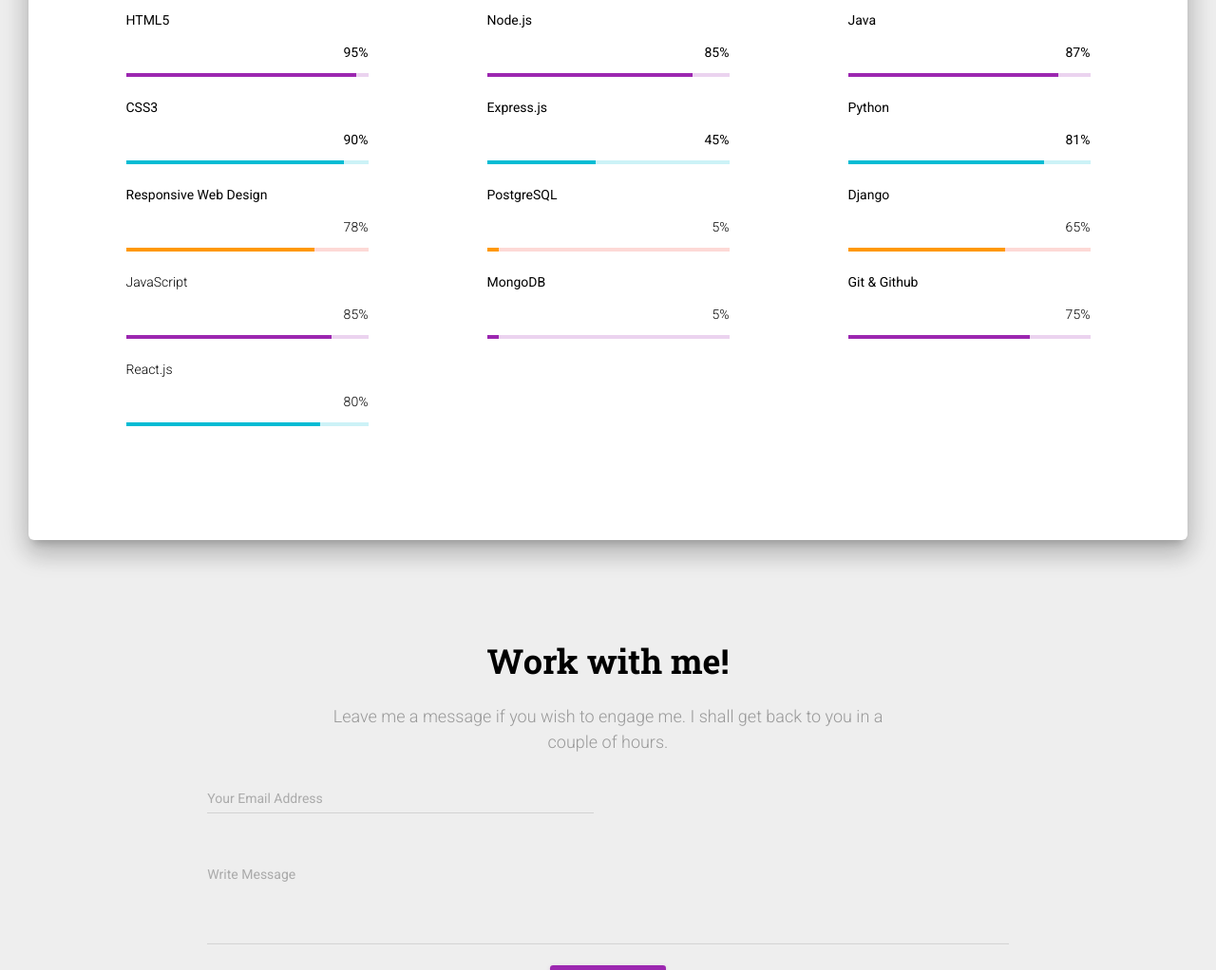
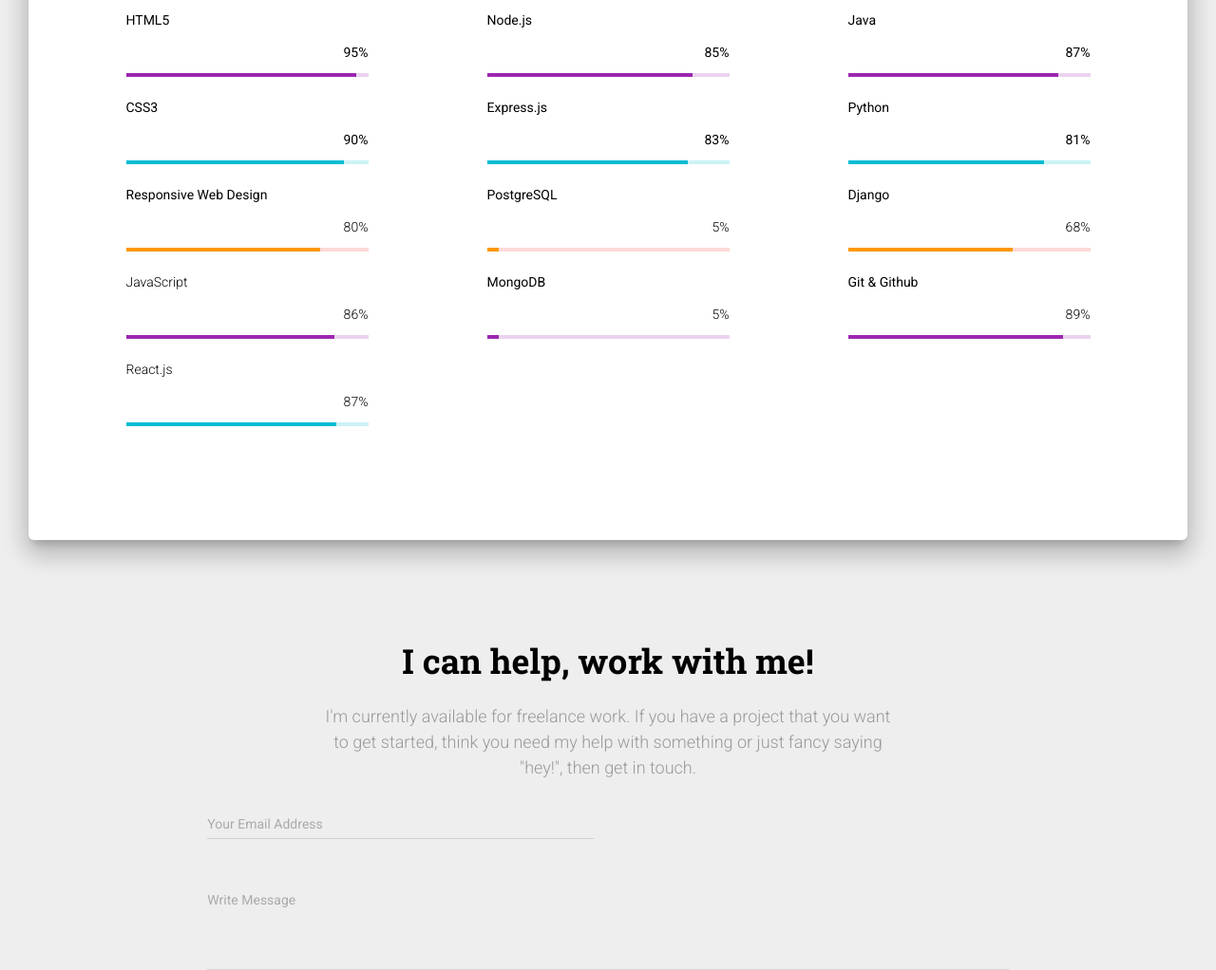
Before and after one commit to mosesbenjamin/mosesbenjamin.github.io, a plain HTML site: page index.html in a window 1280 px wide. Shown: the part 1020-2042 px from the top of the page at 95% size. Drawn offline with Linux system fonts and the light colour scheme.

Commit message:
skills update

```diff
--- a/index.html
+++ b/index.html
@@ -145,24 +145,24 @@
                         </div>
                     </div>
                     <p class="text-left"><strong>Responsive Web Design</strong></p>
-                    <p class="text-right">78%</p>
+                    <p class="text-right">80%</p>
                     <div class="progress progress-line-danger">
-                        <div class="progress-bar progress-bar-warning" style="width: 78%">
-                          <span class="sr-only">78% Complete (success)</span>
+                        <div class="progress-bar progress-bar-warning" style="width: 80%">
+                          <span class="sr-only">80% Complete (success)</span>
                         </div>
                     </div>
                     <p class="text-left">JavaScript</p>
-                    <p class="text-right">85%</p>
+                    <p class="text-right">86%</p>
                     <div class="progress progress-line-primary">
-                        <div class="progress-bar progress-bar-primary" role="progressbar" aria-valuenow="60" aria-valuemin="0" aria-valuemax="100" style="width: 85%;">
-                          <span class="sr-only">85% Complete</span>
+                        <div class="progress-bar progress-bar-primary" role="progressbar" aria-valuenow="60" aria-valuemin="0" aria-valuemax="100" style="width: 86%;">
+                          <span class="sr-only">86% Complete</span>
                         </div>
                     </div>
                     <p class="text-left">React.js</p>
-                    <p class="text-right">80%</p>
+                    <p class="text-right">87%</p>
                     <div class="progress progress-line-info">
-                        <div class="progress-bar progress-bar-info" role="progressbar" aria-valuenow="60" aria-valuemin="0" aria-valuemax="100" style="width: 80%;">
-                          <span class="sr-only">80% Complete</span>
+                        <div class="progress-bar progress-bar-info" role="progressbar" aria-valuenow="60" aria-valuemin="0" aria-valuemax="100" style="width: 87%;">
+                          <span class="sr-only">87% Complete</span>
                         </div>
                     </div>
                     </div>
@@ -176,10 +176,10 @@
                         </div>
                     </div>
                     <p class="text-left"><strong>Express.js</strong></p>
-                    <p class="text-right"><strong>45%</strong></p>
+                    <p class="text-right"><strong>83%</strong></p>
                     <div class="progress progress-line-info">
-                        <div class="progress-bar progress-bar-info" role="progressbar" aria-valuenow="60" aria-valuemin="0" aria-valuemax="100" style="width: 45%;">
-                          <span class="sr-only">45% Complete</span>
+                        <div class="progress-bar progress-bar-info" role="progressbar" aria-valuenow="60" aria-valuemin="0" aria-valuemax="100" style="width: 83%;">
+                          <span class="sr-only">83% Complete</span>
                         </div>
                     </div>
                     <p class="text-left"><strong>PostgreSQL</strong></p>
@@ -214,17 +214,17 @@
                         </div>
                     </div>
                     <p class="text-left"><strong>Django</strong></p>
-                    <p class="text-right">65%</p>
+                    <p class="text-right">68%</p>
                     <div class="progress progress-line-danger">
-                        <div class="progress-bar progress-bar-warning" style="width: 65%">
-                          <span class="sr-only">65% Complete (success)</span>
+                        <div class="progress-bar progress-bar-warning" style="width: 68%">
+                          <span class="sr-only">68% Complete (success)</span>
                         </div>
                     </div>
                     <p class="text-left"><strong>Git & Github</strong></p>
-                    <p class="text-right">75%</p>
+                    <p class="text-right">89%</p>
                     <div class="progress progress-line-primary">
-                        <div class="progress-bar progress-bar-primary" style="width: 75%">
-                          <span class="sr-only">75% Complete (success)</span>
+                        <div class="progress-bar progress-bar-primary" style="width: 89%">
+                          <span class="sr-only">89% Complete (success)</span>
                         </div>
                     </div>
               </div>
@@ -257,8 +257,8 @@
    <div class="section section-contacts">
         <div class="row">
           <div class="col-md-8 ml-auto mr-auto">
-            <h2 class="text-center title">Work with me!</h2>
-            <h4 class="text-center description">Leave me a message if you wish to engage me. I shall get back to you in a couple of hours.</h4>
+            <h2 class="text-center title">I can help, work with me!</h2>
+            <h4 class="text-center description">I'm currently available for freelance work. If you have a project that you want to get started, think you need my help with something or just fancy saying "hey!", then get in touch.</h4>
             <form class="contact-form" action="mailto:sundaybenjamin08@gmail.com">
               <div class="row">
                 <div class="col-md-6">
```
